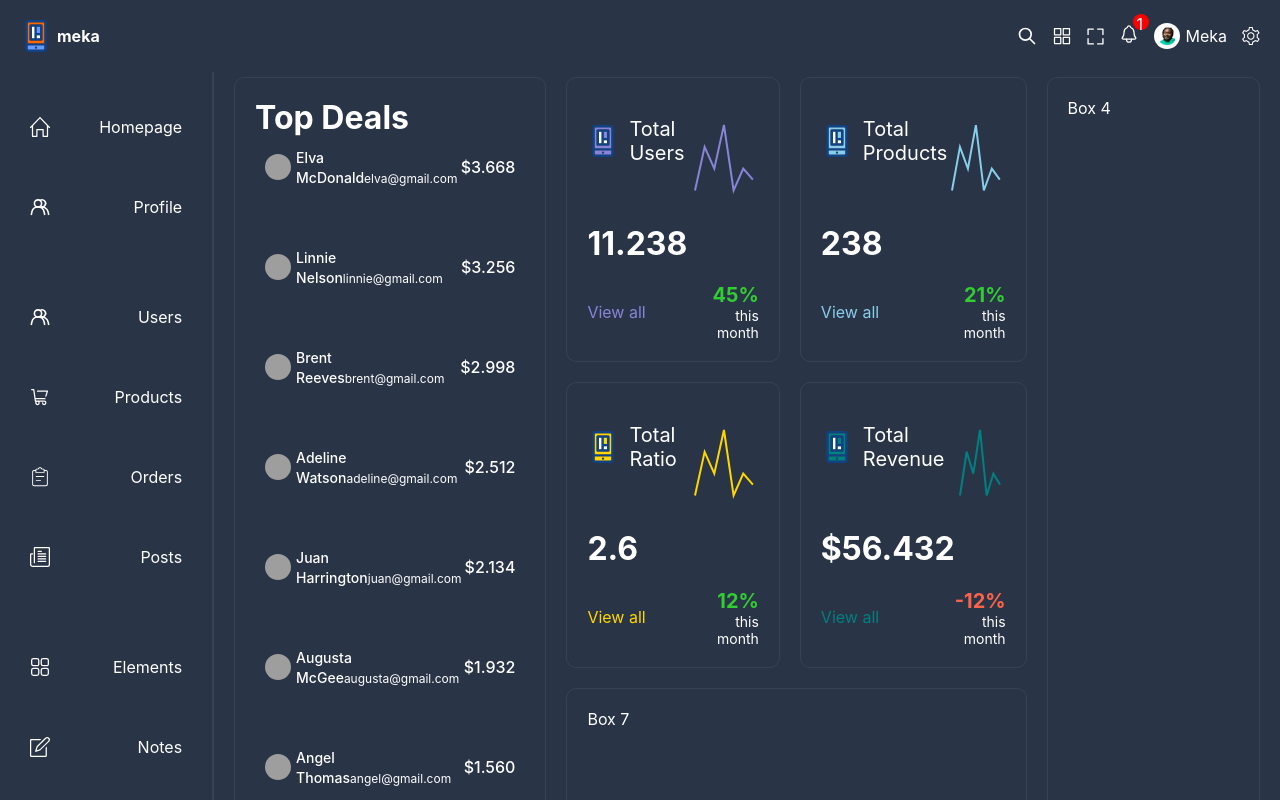
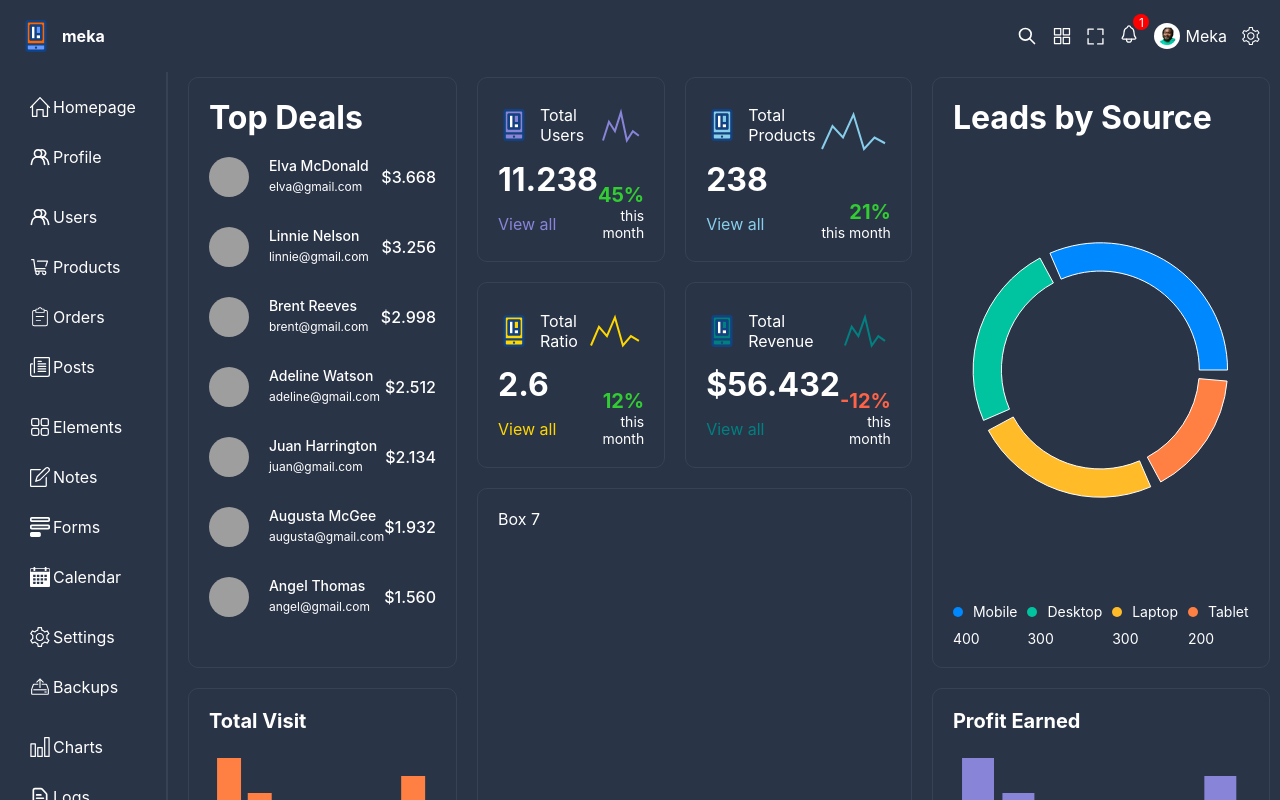
Before and after one commit to kelvinSeamount/Dashboard-React, a React (Vite) app: page / in a window 1280 px wide. Shown: the top 800 px of the page. Built offline with nearby package versions, Linux system fonts and the light colour scheme; grey boxes are pictures that could not be loaded.

Commit message:
Create piechart

```diff
--- a/src/components/barChartBox/barchartbox.scss
+++ b/src/components/barChartBox/barchartbox.scss
@@ -1,9 +1,9 @@
 .barChartBox {
   width: 100%;
   height: 100%;
+
+  .title {
+    font-size: 20px;
+    margin-bottom: 20px;
+  }
 }
-
-.title {
-  font-size: 20px;
-  margin-bottom: 20px;
-}
--- a/src/components/footer/footer.scss
+++ b/src/components/footer/footer.scss
@@ -2,12 +2,15 @@
   display: flex;
   align-items: center;
   justify-content: space-between;
+  padding: 0 20px;
+
+  span {
+    &:first-child {
+      font-weight: bold;
+    }
+
+    &:last-child {
+      font-weight: 14px;
+    }
+  }
 }
-
-.footer span:first-child {
-  font-weight: bold;
-}
-
-.footer span:last-child {
-  font-weight: 14px;
-}
--- a/src/components/menu/menu.scss
+++ b/src/components/menu/menu.scss
@@ -5,11 +5,10 @@
   flex-direction: column;
   gap: 10px;
   margin-bottom: 10px;
-}
 
-.item .title {
+  .title {
     font-size: 20px;
-  font-weight: 20px;
+    font-weight: 200;
     color: $soft-color;
     text-transform: uppercase;
   }
@@ -20,8 +19,9 @@
     gap: 3px;
     padding: 10px;
     border-radius: 5px;
-}
 
-.listItem:hover {
+    &:hover {
       background-color: $soft-bg;
     }
+  }
+}
--- a/src/components/navbar/navbar.scss
+++ b/src/components/navbar/navbar.scss
@@ -4,13 +4,12 @@
   display: flex;
   align-items: center;
   justify-content: space-between;
-}
 
   .logo {
     display: flex;
     align-items: center;
     font-weight: bold;
-  gap: 5px;
+    gap: 10px;
   }
 
   .icons {
@@ -21,9 +20,8 @@
 
   .notification {
     position: relative;
-}
 
-.notification span {
+    span {
       background-color: red;
       color: white;
       width: 16px;
@@ -32,18 +30,23 @@
       position: absolute;
       top: -10px;
       right: -10px;
-  padding: 0px 3px;
+      display: flex;
+      align-items: center;
+      justify-content: center;
+      font-size: 12px;
+    }
   }
 
   .user {
     display: flex;
     align-items: center;
     gap: 5px;
-}
 
-.user img {
+    img {
       width: 26px;
       height: 26px;
       border-radius: 50%;
       object-fit: cover;
     }
+  }
+}
--- /dev/null
+++ b/src/components/pieChartBox/PieChartBox.tsx
@@ -0,0 +1,60 @@
+import { Cell, Pie, PieChart, ResponsiveContainer } from "recharts";
+import "./piechartbox.scss";
+
+type PieChartBoxProps = {
+  title: string;
+  chartData: {
+    name: string;
+    value: number;
+    color: string;
+  }[];
+};
+
+const pieChartData: PieChartBoxProps = {
+  title: "Leads by Source",
+  chartData: [
+    { name: "Mobile", value: 400, color: "#0088FE" },
+    { name: "Desktop", value: 300, color: "#00C49F" },
+    { name: "Laptop", value: 300, color: "#FFBB28" },
+    { name: "Tablet", value: 200, color: "#FF8042" },
+  ],
+};
+
+const PieChartBox = () => {
+  const { title, chartData } = pieChartData;
+  return (
+    <div className="piechartBox">
+      <h1>{title}</h1>
+      <div className="charts">
+        <ResponsiveContainer width="99%" height={300}>
+          <PieChart>
+            <Pie
+              data={chartData}
+              innerRadius={"70%"}
+              outerRadius={"90%"}
+              paddingAngle={5}
+              dataKey="value"
+            >
+              {chartData.map((item) => (
+                <Cell key={item.name} fill={item.color} />
+              ))}
+            </Pie>
+          </PieChart>
+        </ResponsiveContainer>
+      </div>
+      <div className="options">
+        {chartData.map((item) => (
+          <div className="option" key={item.name}>
+            <div className="title">
+              <div className="dot" style={{ backgroundColor: item.color }} />
+              <span>{item.name}</span>
+            </div>
+            <span>{item.value}</span>
+          </div>
+        ))}
+      </div>
+    </div>
+  );
+};
+
+export default PieChartBox;
--- /dev/null
+++ b/src/components/pieChartBox/piechartbox.scss
@@ -0,0 +1,39 @@
+.piechartBox {
+  height: 100%;
+  display: flex;
+  flex-direction: column;
+  justify-content: space-between;
+
+  .charts {
+    display: flex;
+    align-items: center;
+    justify-content: center;
+    width: 100%;
+    height: 100%;
+  }
+
+  .options {
+    display: flex;
+    justify-content: center;
+    gap: 10px;
+    font-size: 14px;
+
+    .option {
+      display: flex;
+      flex-direction: column;
+      gap: 10px;
+
+      .title {
+        display: flex;
+        gap: 10px;
+        align-items: center;
+
+        .dot {
+          width: 10px;
+          height: 10px;
+          border-radius: 50%;
+        }
+      }
+    }
+  }
+}
--- a/src/components/topBox/TopBox.tsx
+++ b/src/components/topBox/TopBox.tsx
@@ -18,7 +18,7 @@
           <div className="listItem" key={id}>
             <div className="user">
               <img src={user.img} alt="image-icons" />
-              <div className="">
+              <div className="userTexts">
                 <span className="username">{user.username}</span>
                 <span className="email">{user.email}</span>
               </div>
--- a/src/components/topBox/topbox.scss
+++ b/src/components/topBox/topbox.scss
@@ -1,29 +1,22 @@
 .topBox {
+  h1 {
     margin-bottom: 20px;
   }
 
   .list {
-  display: flex;
-  flex-direction: column;
-  align-items: center;
-  gap: 10px;
-}
-
     .listItem {
       display: flex;
       align-items: center;
       justify-content: space-between;
       margin-bottom: 30px;
-}
 
       .user {
         display: flex;
         gap: 20px;
-}
 
-.user img {
+        img {
+          width: 40px;
           height: 40px;
-  width: 40px;
           border-radius: 50%;
           object-fit: cover;
         }
@@ -32,17 +25,20 @@
           display: flex;
           flex-direction: column;
           gap: 5px;
-}
 
           .username {
             font-size: 14px;
             font-weight: 500;
           }
-
           .email {
             font-size: 12px;
+          }
+        }
       }
 
       .amount {
         font-weight: 500;
       }
+    }
+  }
+}
--- a/src/pages/home/Home.tsx
+++ b/src/pages/home/Home.tsx
@@ -11,6 +11,7 @@
   chartBoxUser,
 } from "../../data";
 import BarChartBox from "../../components/barChartBox/BarChartBox";
+import PieChartBox from "../../components/pieChartBox/PieChartBox";
 
 const Home = () => {
   return (
@@ -24,7 +25,9 @@
       <div className="box box3">
         <ChartBox {...chartBoxProduct} />
       </div>
-      <div className="box box4">Box 4</div>
+      <div className="box box4">
+        <PieChartBox />
+      </div>
       <div className="box box5">
         <ChartBox {...chartBoxConversion} />
       </div>
```
Also changed, not shown: src/components/chartBox/chartbox.scss (+4 -5 lines). Lines whose indentation alone changed are shown as unchanged.
